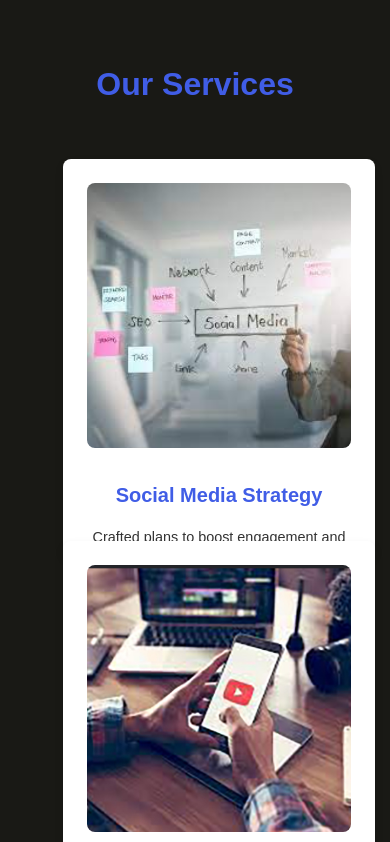
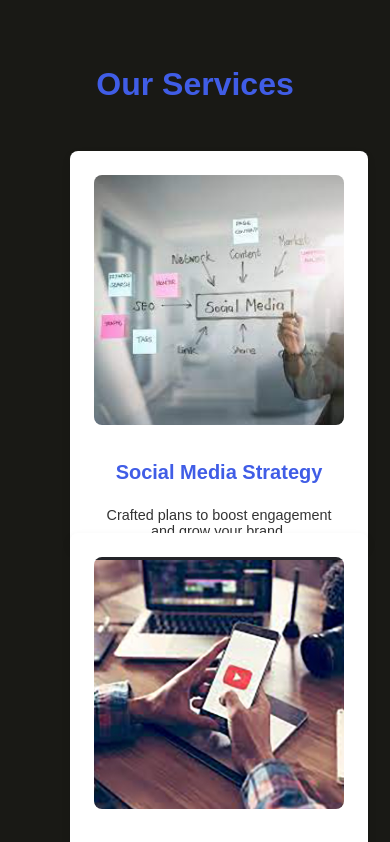
Before and after one commit to agarza222/AIProject, a plain HTML site: page index.html in a window 390 px wide. Shown: the part 2060-2902 px from the top of the page. Drawn offline with Linux system fonts and the light colour scheme.

Commit message:
updatemobile layout

```diff
--- a/index.html
+++ b/index.html
@@ -208,9 +208,16 @@
                 });
             });
         });
+
+        // Card flipping functionality
+        document.querySelectorAll('.card').forEach(card => {
+            card.addEventListener('click', () => {
+                card.classList.toggle('is-flipped'); /* Toggle flip state */
+            });
+        });
     </script>
+
     <!-- Back to top -->
     <a href="#top" class="back-to-top" id="backToTop">↑ Back to Top</a>
-
 </body>
 </html>
--- a/styles.css
+++ b/styles.css
@@ -164,11 +164,19 @@ body {
 /* Services Section with Flip Card Animation */
 .services__grid {
     display: flex;
-    flex-wrap: wrap; /* Allow wrapping of cards */
-    justify-content: center; /* Center the cards horizontally */
-    gap: 2rem; /* Add proper spacing between the cards */
-    margin: 0 auto; /* Center the grid */
-    padding: 2rem 1rem; /* Add padding inside the grid */
+    flex-wrap: wrap; /* Allow cards to wrap */
+    justify-content: center; /* Center cards */
+    gap: 2rem; /* Add spacing between cards */
+    margin: 0 auto;
+    padding: 1.5rem; /* Add padding around the grid */
+}
+
+@media (max-width: 768px) {
+    .services__grid {
+        flex-direction: column; /* Stack cards vertically */
+        align-items: center; /* Center the cards */
+        gap: 2.5rem; /* Increase space between cards on mobile */
+    }
 }
 
 .card {
```
Also changed, not shown: 1 other file. Lines whose indentation alone changed are shown as unchanged.
